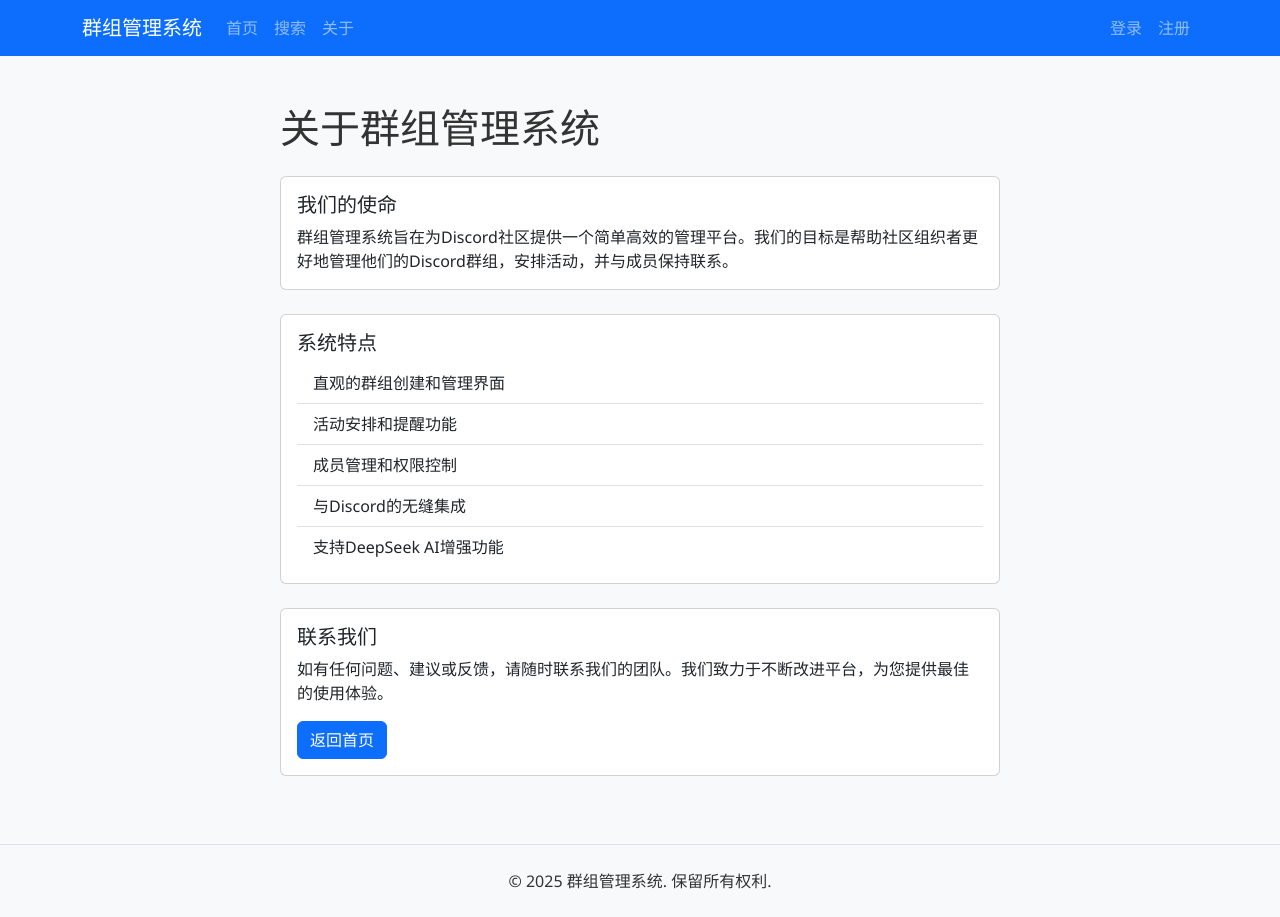
After one commit to PuneetGOTO/group-manager, a Flask app: page /about in a window 1280 px wide. The commit adds this page. Run offline with Flask 3, Linux system fonts and the light colour scheme.

Commit message:
修复：添加缺失模板和路由，解决500错误问题

```diff
--- /dev/null
+++ b/app/templates/about.html
@@ -0,0 +1,44 @@
+{% extends "base.html" %}
+
+{% block title %}关于我们{% endblock %}
+
+{% block content %}
+<div class="container mt-5">
+    <div class="row">
+        <div class="col-md-8 offset-md-2">
+            <h1 class="mb-4">关于群组管理系统</h1>
+            <div class="card">
+                <div class="card-body">
+                    <h5 class="card-title">我们的使命</h5>
+                    <p class="card-text">
+                        群组管理系统旨在为Discord社区提供一个简单高效的管理平台。我们的目标是帮助社区组织者更好地管理他们的Discord群组，安排活动，并与成员保持联系。
+                    </p>
+                </div>
+            </div>
+
+            <div class="card mt-4">
+                <div class="card-body">
+                    <h5 class="card-title">系统特点</h5>
+                    <ul class="list-group list-group-flush">
+                        <li class="list-group-item">直观的群组创建和管理界面</li>
+                        <li class="list-group-item">活动安排和提醒功能</li>
+                        <li class="list-group-item">成员管理和权限控制</li>
+                        <li class="list-group-item">与Discord的无缝集成</li>
+                        <li class="list-group-item">支持DeepSeek AI增强功能</li>
+                    </ul>
+                </div>
+            </div>
+
+            <div class="card mt-4">
+                <div class="card-body">
+                    <h5 class="card-title">联系我们</h5>
+                    <p class="card-text">
+                        如有任何问题、建议或反馈，请随时联系我们的团队。我们致力于不断改进平台，为您提供最佳的使用体验。
+                    </p>
+                    <a href="{{ url_for('main.index') }}" class="btn btn-primary">返回首页</a>
+                </div>
+            </div>
+        </div>
+    </div>
+</div>
+{% endblock %}
--- a/app/templates/groups/view.html
+++ b/app/templates/groups/view.html
@@ -5,7 +5,11 @@
 {% block content %}
 <!-- 群组头部信息 -->
 <div class="card mb-4">
-    <div class="group-banner" style="background-image: url('{{ url_for('static', filename=group.banner) }}');">
+    <div class="group-banner" style="
+        background-image: url('{{ url_for('static', filename=group.banner) }}');
+        background-size: cover;
+        background-position: center;
+    ">
         <img src="{{ url_for('static', filename=group.avatar) }}" class="avatar-lg group-avatar" alt="{{ group.name }}">
     </div>
     <div class="card-body pt-5">
```
Also changed, not shown: app/routes/groups.py (+56 -1 lines).
